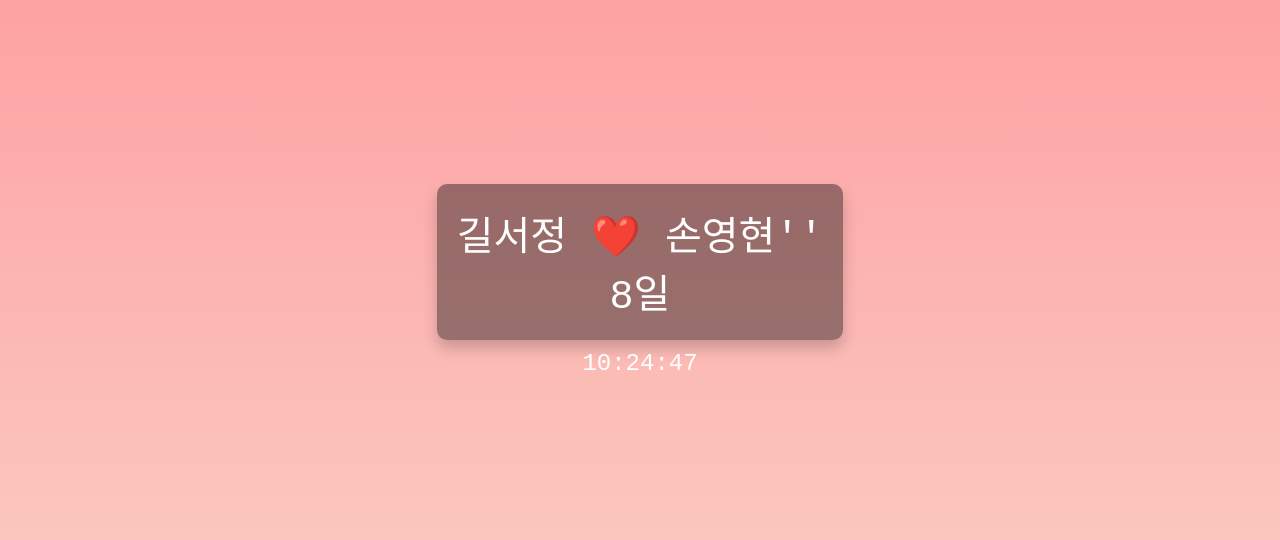
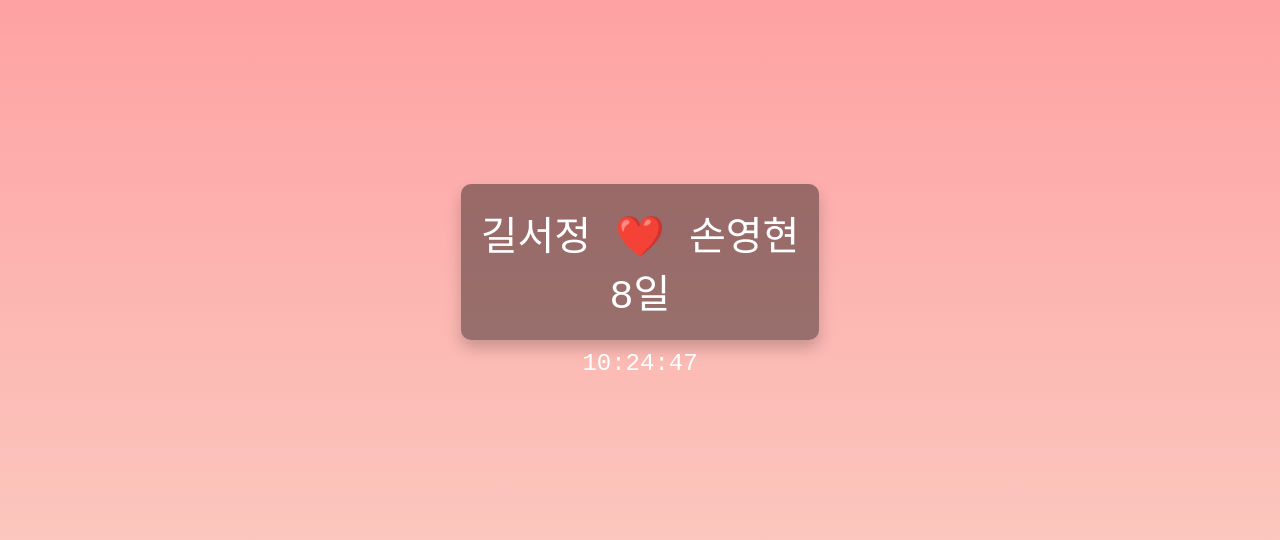
Before and after one commit to Son0H2/date_clock, a plain HTML site: page index.html in a window 1280 px wide. Shown: the part 120-660 px from the top of the page. Drawn offline with Linux system fonts and the light colour scheme.

Commit message:
Update index.html

```diff
--- a/index.html
+++ b/index.html
@@ -36,7 +36,7 @@
             const currentDate = new Date();
             const timeDifference = currentDate - startDate;
             const daysTogether = Math.floor(timeDifference / (1000 * 60 * 60 * 24));
-            document.getElementById("daysTogether").innerText = `길서정 ❤️ 손영현''
+            document.getElementById("daysTogether").innerText = `길서정 ❤️ 손영현
             ${daysTogether}일`;
         }
 
```
